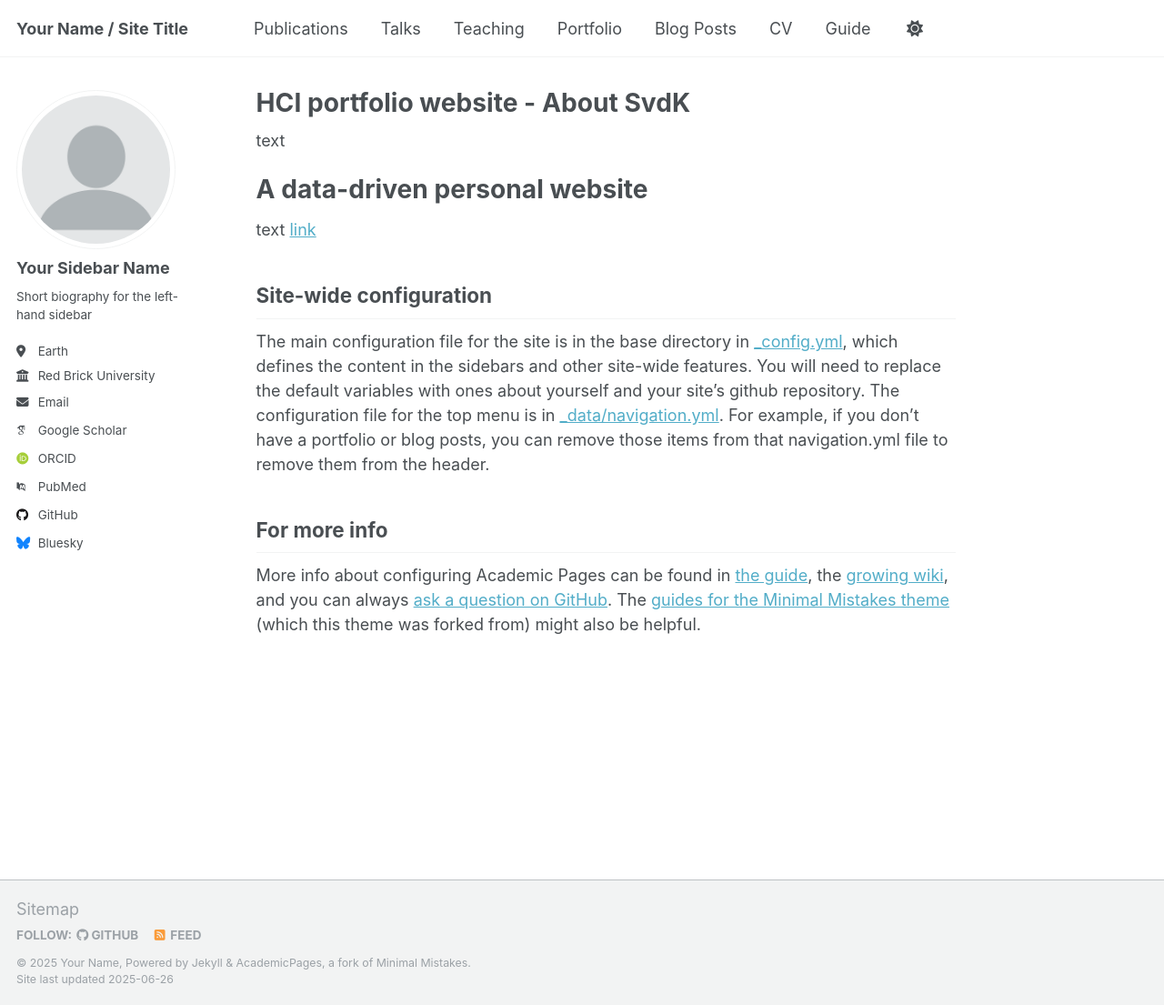
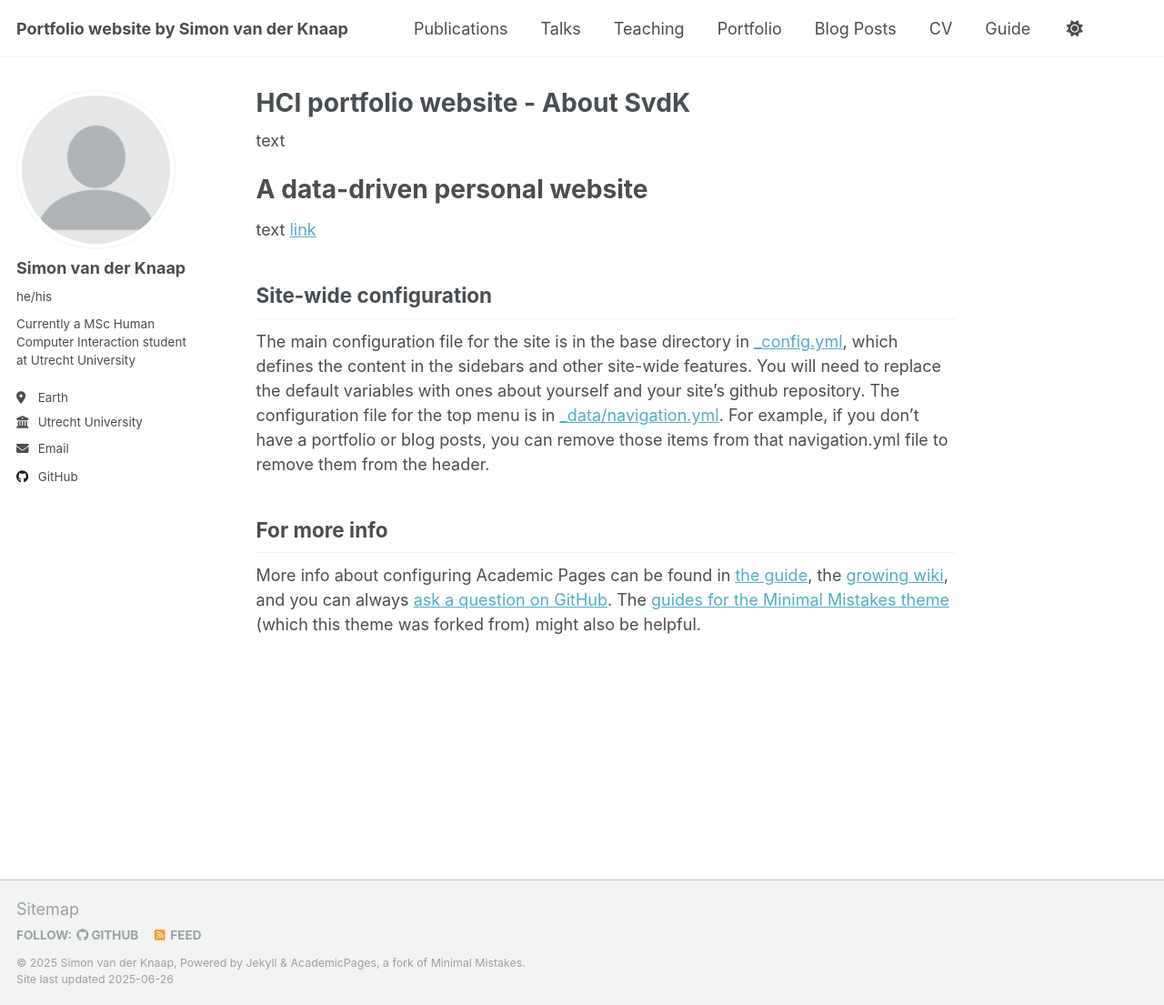
Before and after one commit to simonvdknaap/simonvdknaap.github.io, a Jekyll site: the page built from _pages/about.md, in a window 1280 px wide and 1105 px high. Shown: the whole window at 91% size. Built offline with Jekyll 4.4.1, drawn with Linux system fonts in a browser that asks for light colours; some web fonts are replaced.

Commit message:
Update _config.yml

```diff
--- a/_config.yml
+++ b/_config.yml
@@ -9,13 +9,13 @@
 # Basic Site Settings
 locale                   : "en-US"
 site_theme               : "default"
-title                    : "Your Name / Site Title"
+title                    : "Portfolio website by Simon van der Knaap"
 title_separator          : "-"
-name                     : &name "Your Name"
-description              : &description "personal description"
-url                      : https://academicpages.github.io # the base hostname & protocol for your site e.g. "https://[your GitHub username].github.io" or if you already have some other page hosted on Github then use "https://[your GitHub username].github.io/[Your Repo Name]"
+name                     : &name "Simon van der Knaap"
+description              : &description "MSc Human Computer Interaction student at Utrecht University"
+url                      : https://simonvdknaap.github.io # the base hostname & protocol for your site e.g. "https://[your GitHub username].github.io" or if you already have some other page hosted on Github then use "https://[your GitHub username].github.io/[Your Repo Name]"
 baseurl                  : "" # the subpath of your site, e.g. "/blog"
-repository               : "academicpages/academicpages.github.io"
+repository               : "simonvdknaap/simonvdknaap.github.io"
 
 # Site Author - The following control what appear as part of the author content on the side bar.
 #               If a field is blank the icon and link will not appear, otherwise it will be shown.
@@ -23,22 +23,22 @@ repository               : "academicpages/academicpages.github.io"
 author:
   # Biographic information
   avatar           : "profile.png"
-  name             : "Your Sidebar Name"
-  pronouns         : # example: "she/her"
-  bio              : "Short biography for the left-hand sidebar"
+  name             : "Simon van der Knaap"
+  pronouns         : "he/his"
+  bio              : "Currently a MSc Human Computer Interaction student at Utrecht University"
   location         : "Earth"
-  employer         : "Red Brick University"
+  employer         : "Utrecht University"
   uri              : # URL
-  email            : "none@example.org"
+  email            : ""
 
   # Academic websites
   academia         : # URL
   arxiv            : # URL - Update with the correct link to your profile
-  googlescholar    : "https://scholar.google.com/citations?user=PS_CX0AAAAAJ"
+  googlescholar    : # URL "https://scholar.google.com/citations?user=PS_CX0AAAAAJ"
   impactstory      : # URL
-  orcid            : "http://orcid.org/yourorcidurl"
+  orcid            : # URL "http://orcid.org/yourorcidurl"
   semantic         : # URL
-  pubmed           : "https://www.ncbi.nlm.nih.gov/pubmed/?term=john+snow"
+  pubmed           : # URL "https://www.ncbi.nlm.nih.gov/pubmed/?term=john+snow"
   researchgate     : # URL
   scopus           : # URL
 
@@ -46,12 +46,12 @@ author:
   bitbucket        : # Username - Update with your username on the site
   codepen          : # Username
   dribbble         : # Username
-  github           : "academicpages"
+  github           : "simonvdknaap"
   kaggle           : # Username
   stackoverflow    : # User number or user number and name (i.e., use "1" or "1/jeff-atwood")
 
   # Social media
-  bluesky          : "bsky.app" # Replace this with you Bluesky username
+  bluesky          : # Username"bsky.app" # Replace this with you Bluesky username
   facebook         : # Username
   flickr           : # Username
   foursquare       : # Username
@@ -145,13 +145,6 @@ social:
   type                   : # Person or Organization (defaults to Person)
   name                   : # If the user or organization name differs from the site's name
   links: # An array of links to social media profiles
-
-
-# Analytics
-analytics:
-  provider               :  "false" # false (default), "google", "google-universal", "google-analytics-4", "custom"
-  google:
-    tracking_id          :
 
 
 # Reading Files
@@ -255,8 +248,8 @@ defaults:
       type: teaching
     values:
       layout: single
-      author_profile: true
-      share: true
+      author_profile: false
+      share: false
       comments: true
   # _publications
   - scope:
@@ -265,7 +258,7 @@ defaults:
     values:
       layout: single
       author_profile: true
-      share: true
+      share: false
       comments: true
   # _portfolio
   - scope:
@@ -283,7 +276,7 @@ defaults:
     values:
       layout: talk
       author_profile: true
-      share: true
+      share: false
 
 
 # Sass/SCSS
```
